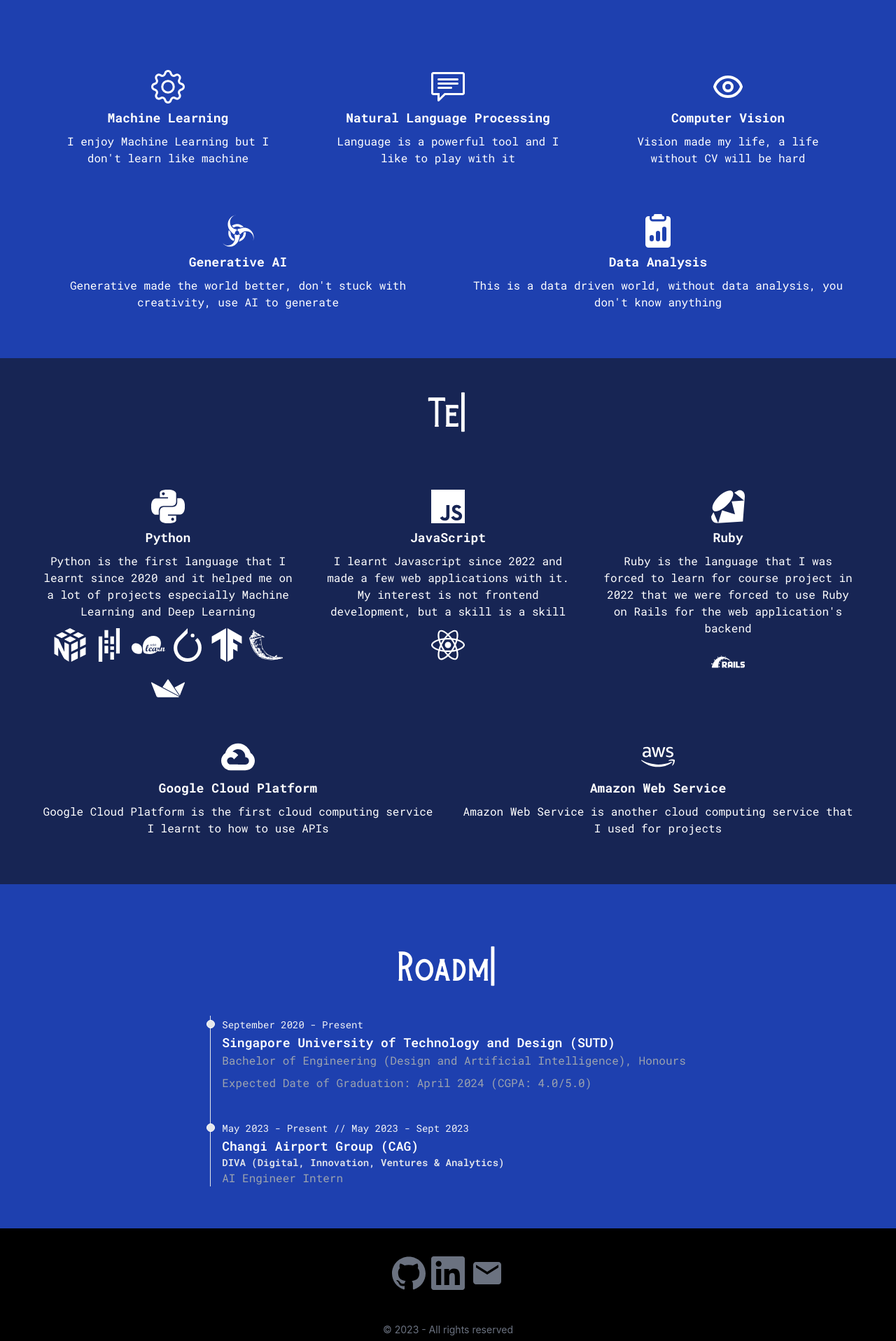
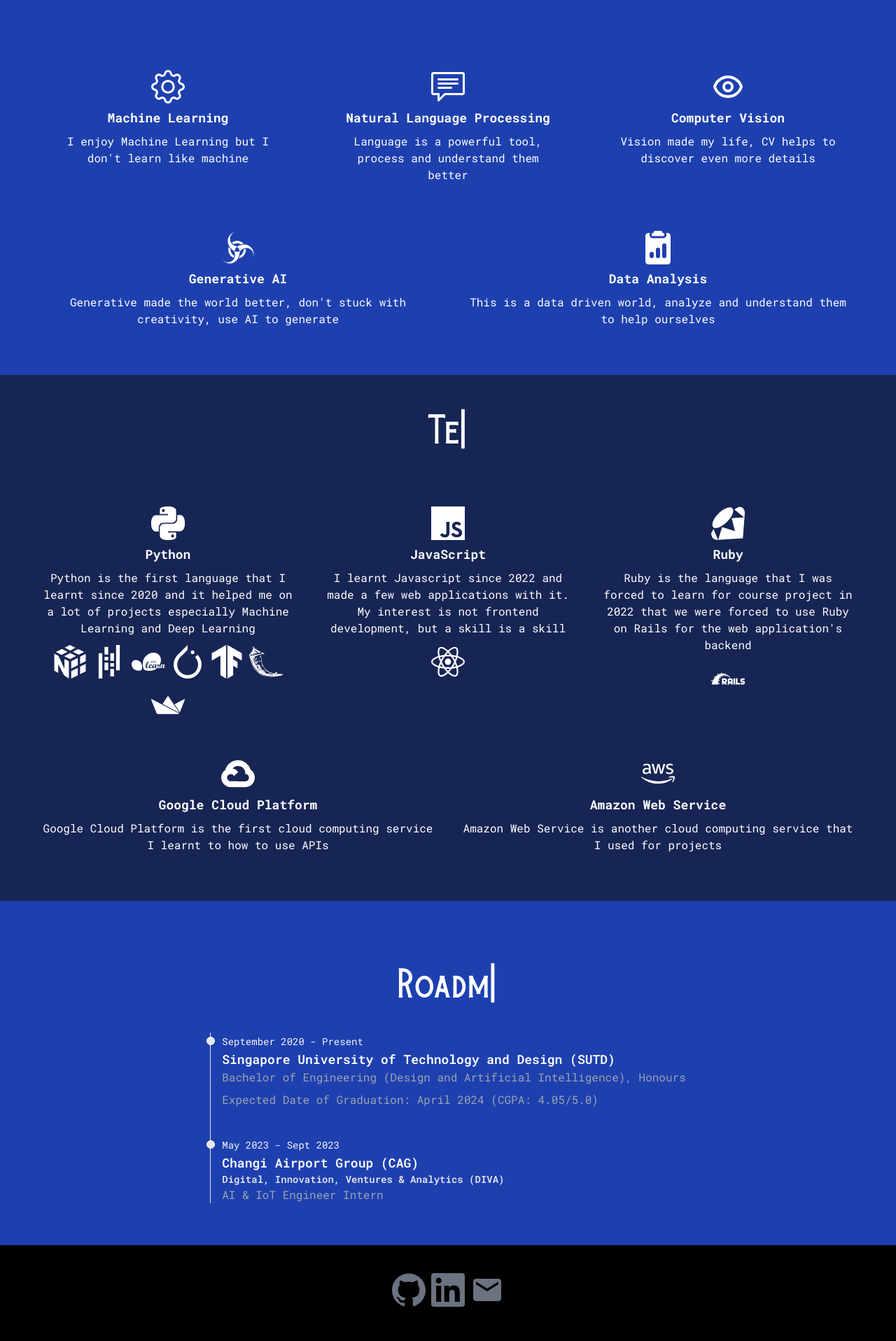
Before and after one commit to ry2001/ry2001.github.io, a React (Create React App) app: page / in a window 1280 px wide. Shown: the part 556-2473 px from the top of the page at 70% size. Built offline with nearby package versions, Linux system fonts and the light colour scheme.

Commit message:
update internship experience

```diff
--- a/src/data/projectData.js
+++ b/src/data/projectData.js
@@ -100,6 +100,20 @@ export const projectData = [
     },
     urls: ["https://github.com/HASSRaccoon/Systems-DS-Grab-Simulation"],
   },
+  {
+    id: 7,
+    title: "Skytrain Survaillance - Unattended Baggage Detection",
+    category: "Computer Vision, Amazon Web Service",
+    img: "https://images.unsplash.com/photo-1495320520040-44186a20c601?ixlib=rb-4.0.3&ixid=M3wxMjA3fDB8MHxwaG90by1wYWdlfHx8fGVufDB8fHx8fA%3D%3D&auto=format&fit=crop&w=2070&q=80",
+    desc: {
+      location: "CAG-DIVA",
+      time: "(May 2023 - Aug 2023)",
+      description: `Currently, the workers will need to manually look at multiple screens to check whether there is any unattended baggages in Skytrain.
+      Hence, this project aims to use edge devices to detect the unattended baggages in Skytrain through the CCTV footage.
+      A Jetson Xavier device with AWS IoT Greengrass installed was planted on the Skytrain, connecting it with the CCTV camera to capture the footage and perform object detection using YOLOv8.`,
+    },
+    urls: []
+  },
 ];
 
 export default projectData;
--- a/src/pages/AboutMe.js
+++ b/src/pages/AboutMe.js
@@ -71,14 +71,14 @@ export default function AboutMe() {
             <SlSpeech className="text-5xl" />
             <h3 className="text-lg font-bold">Natural Language Processing</h3>
             <p className="py-2">
-              Language is a powerful tool and I like to play with it
+              Language is a powerful tool, process and understand them better
             </p>
           </div>
           <div className="basis-1/4 flex-1 p-5">
             <HiOutlineEye className="text-5xl" />
             <h3 className="text-lg font-bold">Computer Vision</h3>
             <p className="py-2">
-              Vision made my life, a life without CV will be hard
+              Vision made my life, CV helps to discover even more details
             </p>
           </div>
           <div className="basis-1/4 flex-1 ">
@@ -93,8 +93,7 @@ export default function AboutMe() {
             <BsFillClipboard2DataFill className="text-5xl dark:text-white" />
             <h3 className="text-lg font-bold">Data Analysis</h3>
             <p className="py-2">
-              This is a data driven world, without data analysis, you don't know
-              anything
+              This is a data driven world, analyze and understand them to help ourselves
             </p>
           </div>
         </div>
@@ -196,23 +195,22 @@ export default function AboutMe() {
                   Honours
                 </p>
                 <p className="mb-4 text-base font-normal text-gray-700 dark:text-gray-400">
-                  Expected Date of Graduation: April 2024 (CGPA: 4.0/5.0)
+                  Expected Date of Graduation: April 2024 (CGPA: 4.05/5.0)
                 </p>
               </li>
               <li className="mb-10 ml-4">
                 <div className="absolute w-3 h-3 bg-gray-700 rounded-full mt-1.5 -left-1.5 border border-gray-900 dark:border-white dark:bg-gray-200"></div>
                 <time className="mb-1 text-sm font-normal leading-none text-gray-800 dark:text-gray-100">
-                  May 2023 - Present
-                  // May 2023 - Sept 2023
+                  May 2023 - Sept 2023
                 </time>
                 <h3 className="text-lg font-semibold text-gray-900 dark:text-white">
                   Changi Airport Group (CAG)
                 </h3>
                 <h3 className="text-sm font-semibold text-gray-800 dark:text-gray-200">
-                  DIVA (Digital, Innovation, Ventures & Analytics)
+                  Digital, Innovation, Ventures & Analytics (DIVA)
                 </h3>
                 <p className="mb-4 text-base font-normal text-gray-700 dark:text-gray-400">
-                  AI Engineer Intern
+                  AI & IoT Engineer Intern
                 </p>
               </li>
             </ol>
```
